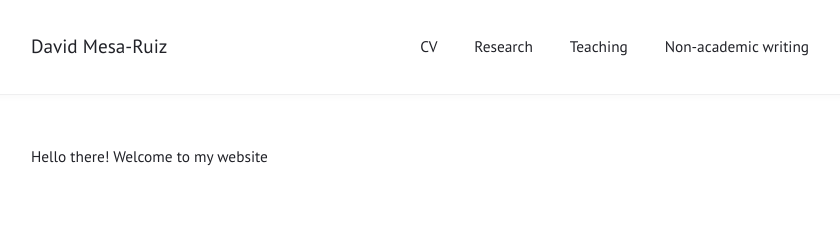
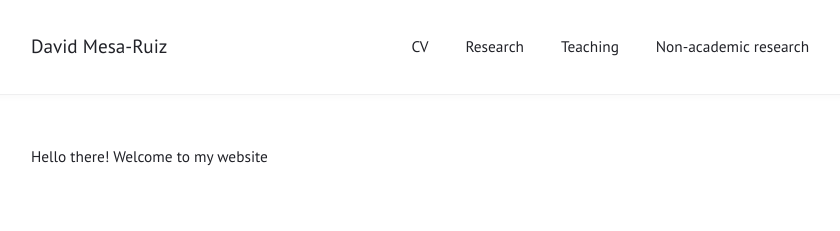
Before and after one commit to davmesrui/davmesrui.github_v02.io, a Jekyll site: the page built from index.md, in a window 1280 px wide. Shown: the top 231 px of the page, without its empty margins (220-1060 px from the left). Built offline with Jekyll 4.4.1, drawn with Linux system fonts in a browser that asks for light colours.

Commit message:
Update _config.yml

```diff
--- a/_config.yml
+++ b/_config.yml
@@ -21,7 +21,7 @@ navigation:                # accepts {file, title, url, icon, sidebaricon}
   - {file: "cv_dmr.pdf", title: "CV"}
   - {file: "research.md", title: "Research"}
   - {file: "teaching.md", title: "Teaching"}
-  - {file: "non_academic_writing.md", title: "Non-academic writing"}
+  - {file: "non_academic_research.md", title: "Non-academic research"}
 
 external:                  # shows a footer with social links - for available icons see fontawesome.com/icons
   - {title: Mail, icon: envelope, url: "mailto:davmesrui@gmail.com"}
```
